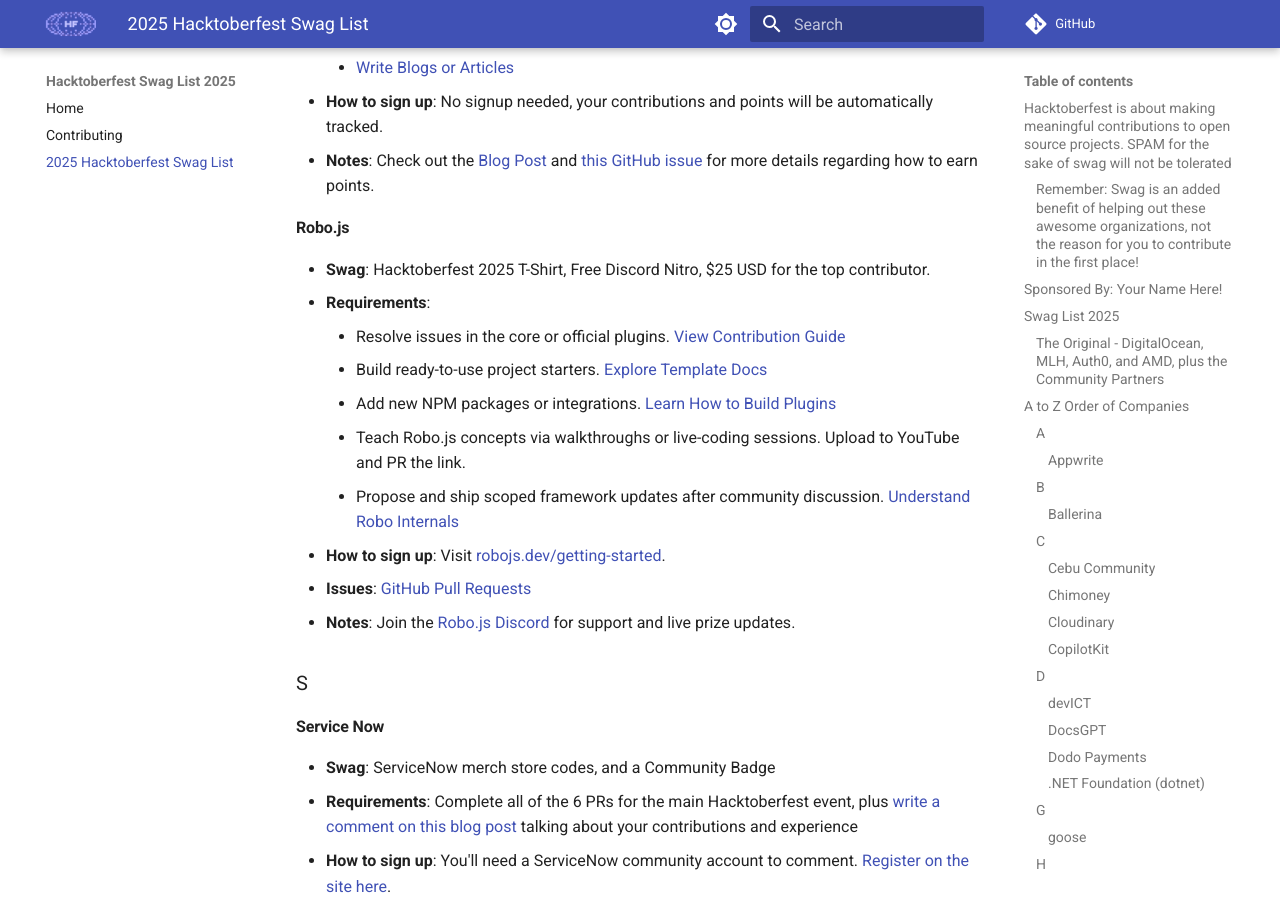
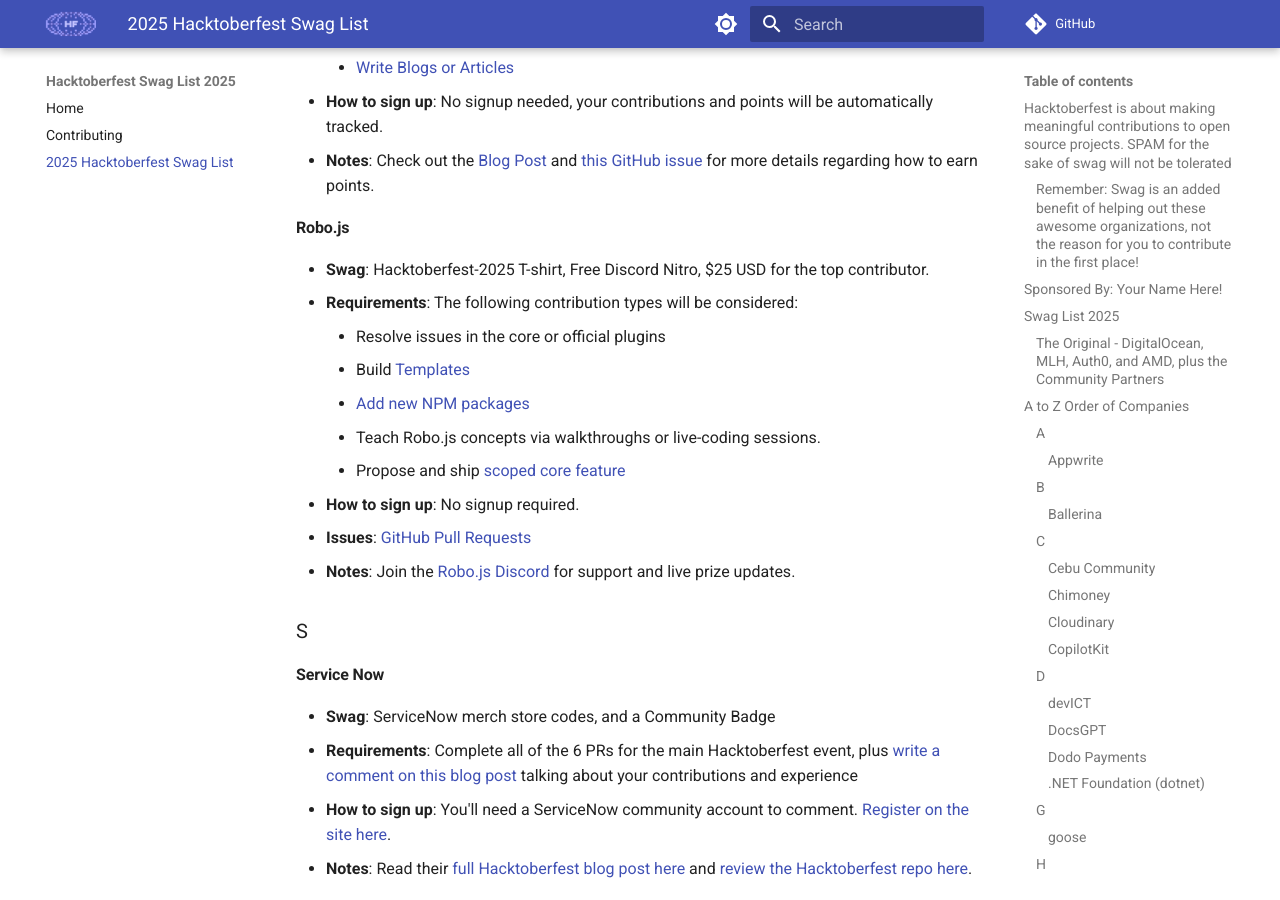
Before and after one commit to crweiner/hacktoberfest-swag-list, an MkDocs documentation site: the page built from docs/list.md, in a window 1280 px wide and 900 px high, scrolled down 9094 px. Built offline with MkDocs 1.6.1 and Material for MkDocs 9.7.7, drawn with Linux system fonts in a browser that asks for light colours; plug-ins that fetch from the network failed and are left out; comment, search, counter and statistics services are not loaded.

Commit message:
Added Robo.js

```diff
--- a/docs/list.md
+++ b/docs/list.md
@@ -281,14 +281,14 @@
 
 #### Robo.js
 
-- **Swag**: Hacktoberfest 2025 T-Shirt, Free Discord Nitro, $25 USD for the top contributor.
-- **Requirements**:
-    - Resolve issues in the core or official plugins. [View Contribution Guide](https://github.com/Wave-Play/robo.js/blob/main/CONTRIBUTING.md)
-    - Build ready-to-use project starters. [Explore Template Docs](https://robojs.dev/templates)
-    - Add new NPM packages or integrations. [Learn How to Build Plugins](https://robojs.dev/plugins/create)
-    - Teach Robo.js concepts via walkthroughs or live-coding sessions. Upload to YouTube and PR the link.
-    - Propose and ship scoped framework updates after community discussion. [Understand Robo Internals](https://robojs.dev/robojs/internals)
-- **How to sign up**: Visit [robojs.dev/getting-started](https://robojs.dev/getting-started).
+- **Swag**: Hacktoberfest-2025 T-shirt, Free Discord Nitro, $25 USD for the top contributor.
+- **Requirements**: The following contribution types will be considered:
+    - Resolve issues in the core or official plugins
+    - Build [Templates](https://robojs.dev/templates)
+    - [Add new NPM packages](https://robojs.dev/plugins/create)
+    - Teach Robo.js concepts via walkthroughs or live-coding sessions.
+    - Propose and ship [scoped core feature](https://robojs.dev/robojs/internals)
+- **How to sign up**: No signup required.
 - **Issues**: [GitHub Pull Requests](https://github.com/Wave-Play/robo.js/issues)
 - **Notes**: Join the [Robo.js Discord](https://discord.com/invite/fASAKnJxUP) for support and live prize updates.
 
```
